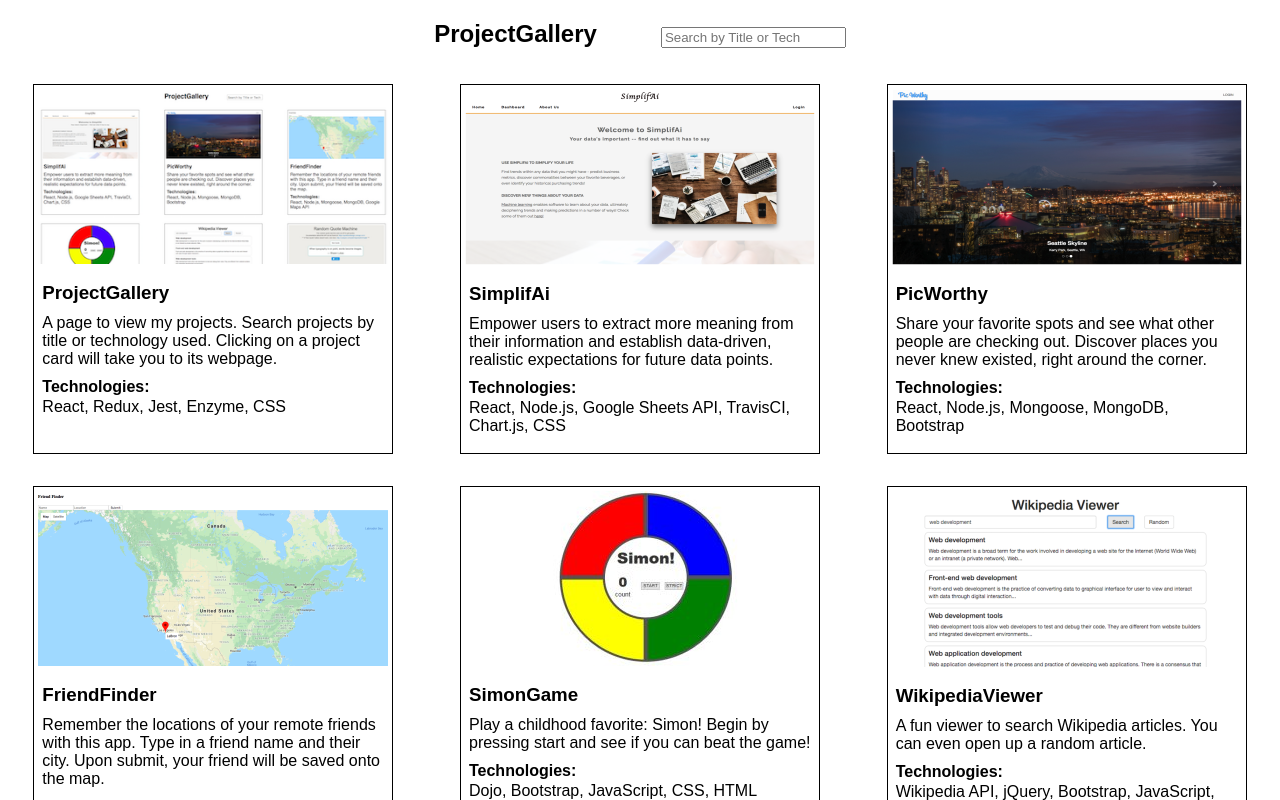
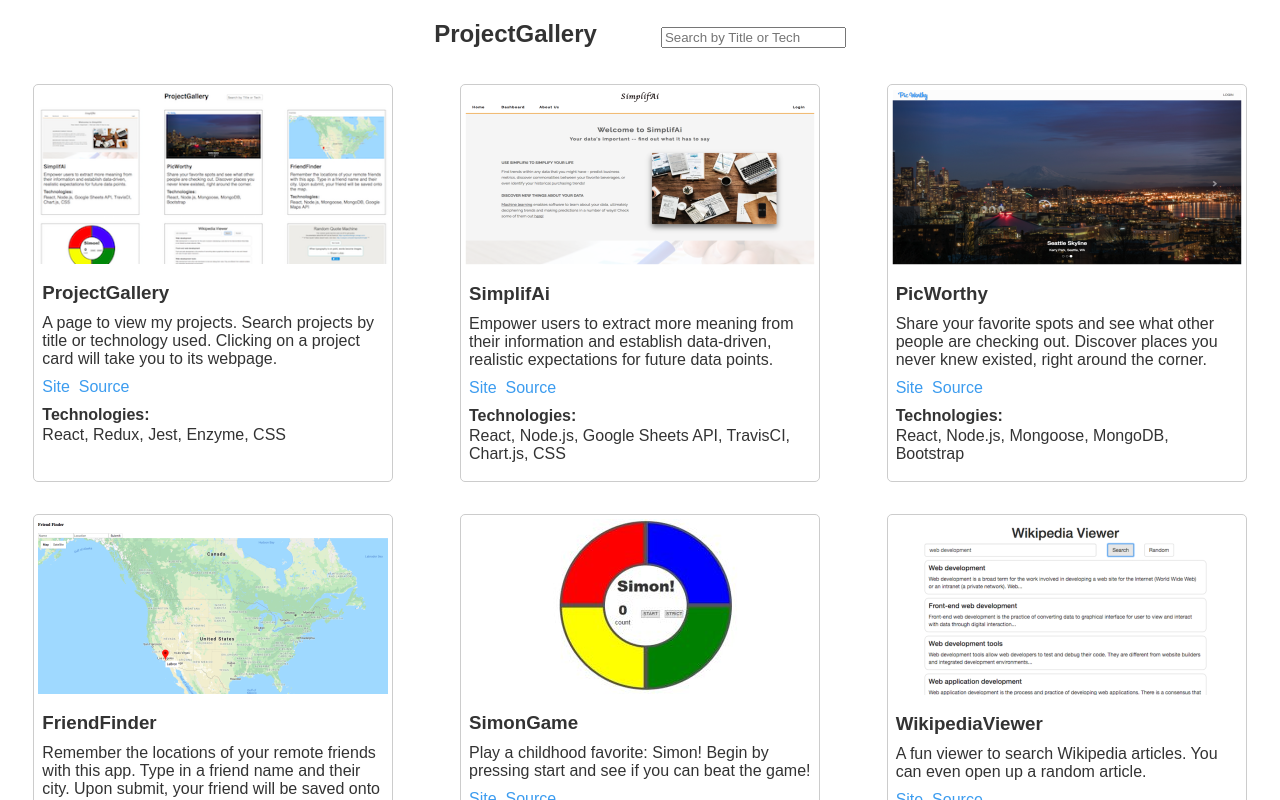
Before and after one commit to HeyItsFelipe/ProjectGallery, a React (Create React App) app: page / in a window 1280 px wide. Shown: the top 800 px of the page. Built offline with nearby package versions, Linux system fonts and the light colour scheme.

Commit message:
Adds site and source links and adds css.

```diff
--- a/src/App.css
+++ b/src/App.css
@@ -23,6 +23,14 @@
 }
 
 @keyframes App-logo-spin {
-  from { transform: rotate(0deg); }
-  to { transform: rotate(360deg); }
+  from {
+    transform: rotate(0deg);
+  }
+  to {
+    transform: rotate(360deg);
+  }
 }
+
+.app {
+  color: #333;
+}
--- a/src/App.jsx
+++ b/src/App.jsx
@@ -8,7 +8,7 @@ import projectData from './projectData.json';
 class App extends Component {
   render() {
     return (
-      <div>
+      <div className="app">
         <Header />
         <Gallery projectData={projectData} />
       </div>
--- a/src/Card.css
+++ b/src/Card.css
@@ -1,5 +1,6 @@
 .card {
-  border: 1px solid black;
+  border: 1px solid #ccc;
+  border-radius: 5px;
   width: 350px;
   padding: 4px;
   margin: 16px 4px 16px 4px;
@@ -28,6 +29,11 @@ img {
   margin-bottom: 10px;
 }
 
+.card__links a {
+  text-decoration: none;
+  color: #3c9cef;
+}
+
 .card__tech-title {
   margin-top: 10px;
   margin-bottom: 2px;
--- a/src/Card.jsx
+++ b/src/Card.jsx
@@ -10,6 +10,19 @@ const Card = ({ cardData }) => {
       <div className="card__text">
         <h3 className="card__title">{cardData.title}</h3>
         <p className="card__description">{cardData.description}</p>
+        <div className="card__links">
+          <a href={cardData.link} target="__blank">
+            Site
+          </a>
+          <span>&nbsp;&nbsp;</span>
+          {cardData.github !== '' ? (
+            <a href={cardData.github} target="__blank">
+              Source
+            </a>
+          ) : (
+            ''
+          )}
+        </div>
         <h4 className="card__tech-title">Technologies:</h4>
         <p className="card__techs">{cardData.technologies.join(', ')}</p>
       </div>
--- a/src/projectData.json
+++ b/src/projectData.json
@@ -34,7 +34,7 @@
             "id": 2,
             "title": "PortfolioProject",
             "link": "https://codepen.io/HeyItsFelipe/full/ygdZPg/",
-            "github": "https://codepen.io/HeyItsFelipe/full/ygdZPg/",
+            "github": "https://codepen.io/HeyItsFelipe/pen/ygdZPg",
             "image": "PortfolioProject.jpg",
             "description":
                 "A template for creating a basic portfolio page. Inspect it and get some creative ideas on how to design your own portfolio page.",
@@ -44,7 +44,7 @@
             "id": 3,
             "title": "RandomQuotes",
             "link": "https://codepen.io/HeyItsFelipe/full/EWYaaB/",
-            "github": "https://codepen.io/HeyItsFelipe/full/EWYaaB/",
+            "github": "https://codepen.io/HeyItsFelipe/pen/EWYaaB",
             "image": "RandomQuotes.jpg",
             "description":
                 "Generate random quotes by clicking the New Quote button. If one you like appears, click Tweet to post on your Twitter.",
@@ -54,7 +54,7 @@
             "id": 4,
             "title": "WikipediaViewer",
             "link": "https://codepen.io/HeyItsFelipe/full/aWbWeX/",
-            "github": "https://codepen.io/HeyItsFelipe/full/aWbWeX/",
+            "github": "https://codepen.io/HeyItsFelipe/pen/aWbWeX",
             "image": "WikipediaViewer.png",
             "description": "A fun viewer to search Wikipedia articles. You can even open up a random article.",
             "technologies": ["Wikipedia API", "jQuery", "Bootstrap", "JavaScript", "CSS", "HTML"]
@@ -63,7 +63,7 @@
             "id": 5,
             "title": "SimonGame",
             "link": "https://codepen.io/HeyItsFelipe/full/WjvxvG/",
-            "github": "https://codepen.io/HeyItsFelipe/full/WjvxvG/",
+            "github": "https://codepen.io/HeyItsFelipe/pen/WjvxvG/",
             "image": "SimonGame.jpg",
             "description":
                 "Play a childhood favorite: Simon! Begin by pressing start and see if you can beat the game!",
```
